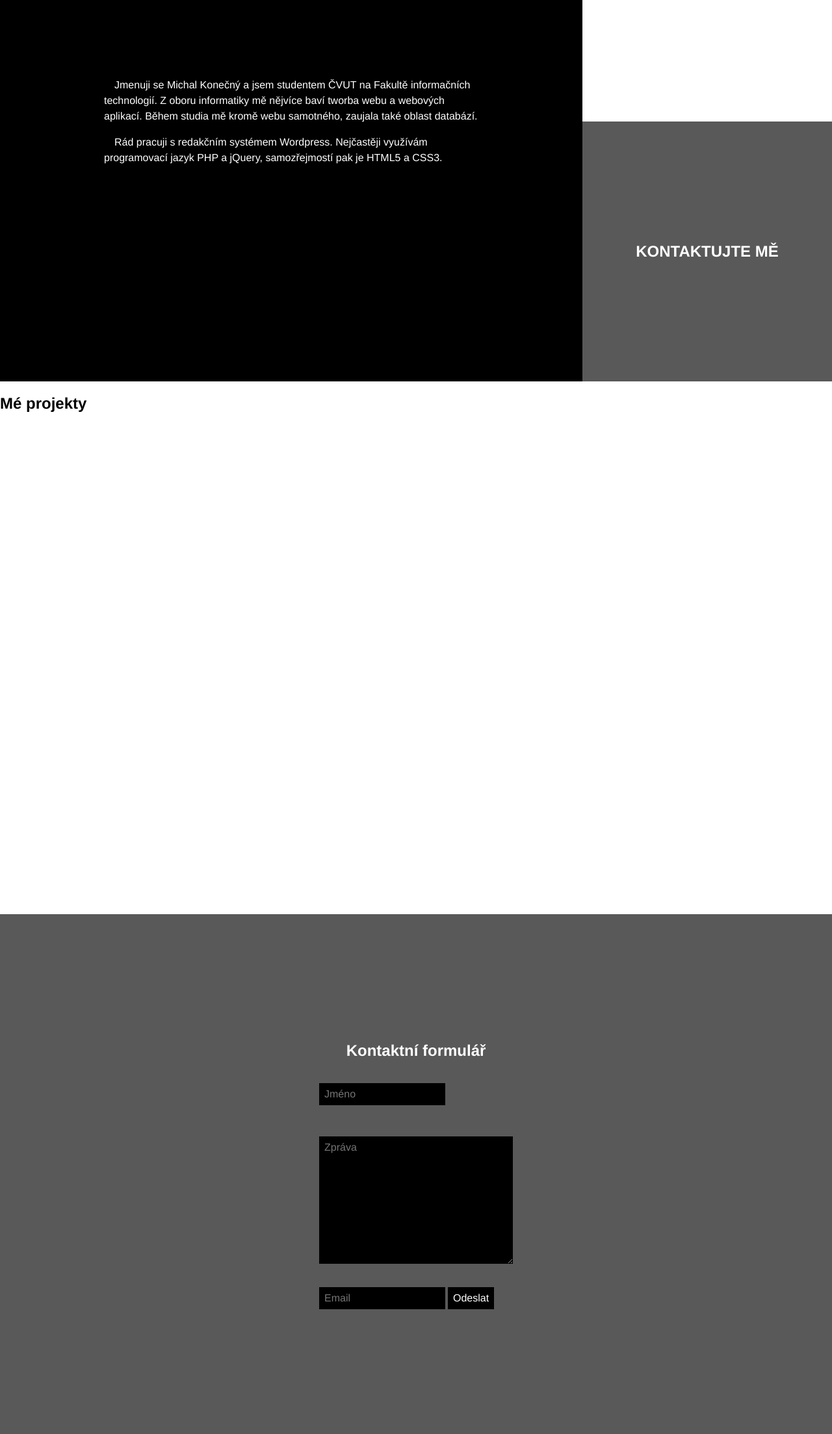
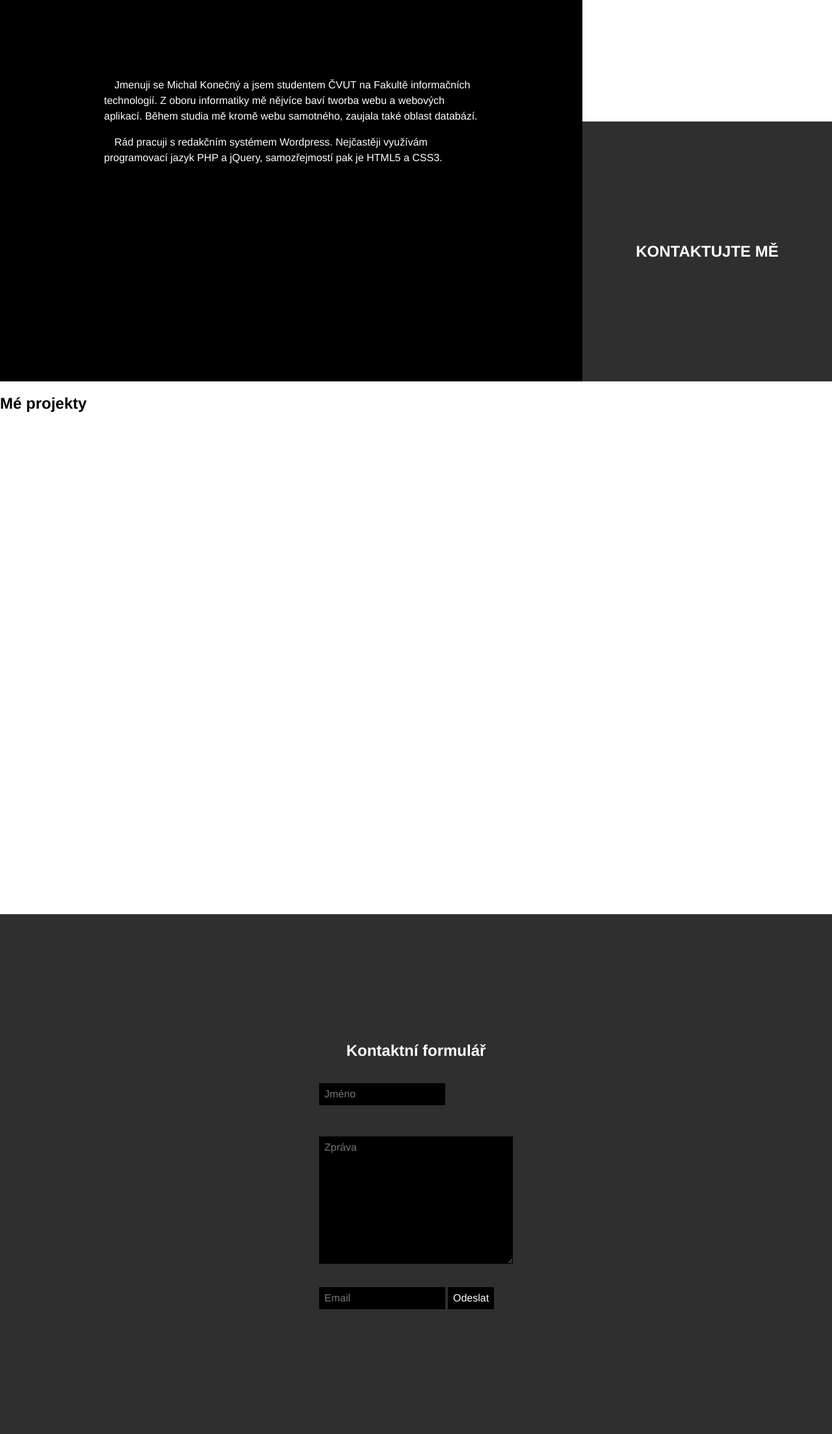
Before and after one commit to konmike/konmike.github.io, a PHP site: page / in a window 1280 px wide. Shown: the part 213-2420 px from the top of the page at 65% size. Run offline with PHP 8.4, Linux system fonts and the light colour scheme.

Commit message:
Barva pozadi

```diff
--- a/style.css
+++ b/style.css
@@ -18,7 +18,7 @@ article:first-child{
 }
 
 article:last-child{
-    background-color: rgba(0,0,0,.65);
+    background-color: rgb(47,47,47);
     color: white;
     display: flex;
     justify-content: center;
@@ -62,7 +62,7 @@ article div a.tlacitko{
 }
 
 article div:last-child a.tlacitko{
-    text-decoration: underline rgb(88,88,88);
+    text-decoration: underline rgb(47,47,47);
     color: #fff;
 }
 
@@ -89,7 +89,7 @@ article:first-child div{
 
 article:first-child div:last-child{
     color: #fff;
-    background-color: rgba(0,0,0,.65);
+    background-color: rgb(47,47,47);
 }
 
 article div p{
```
